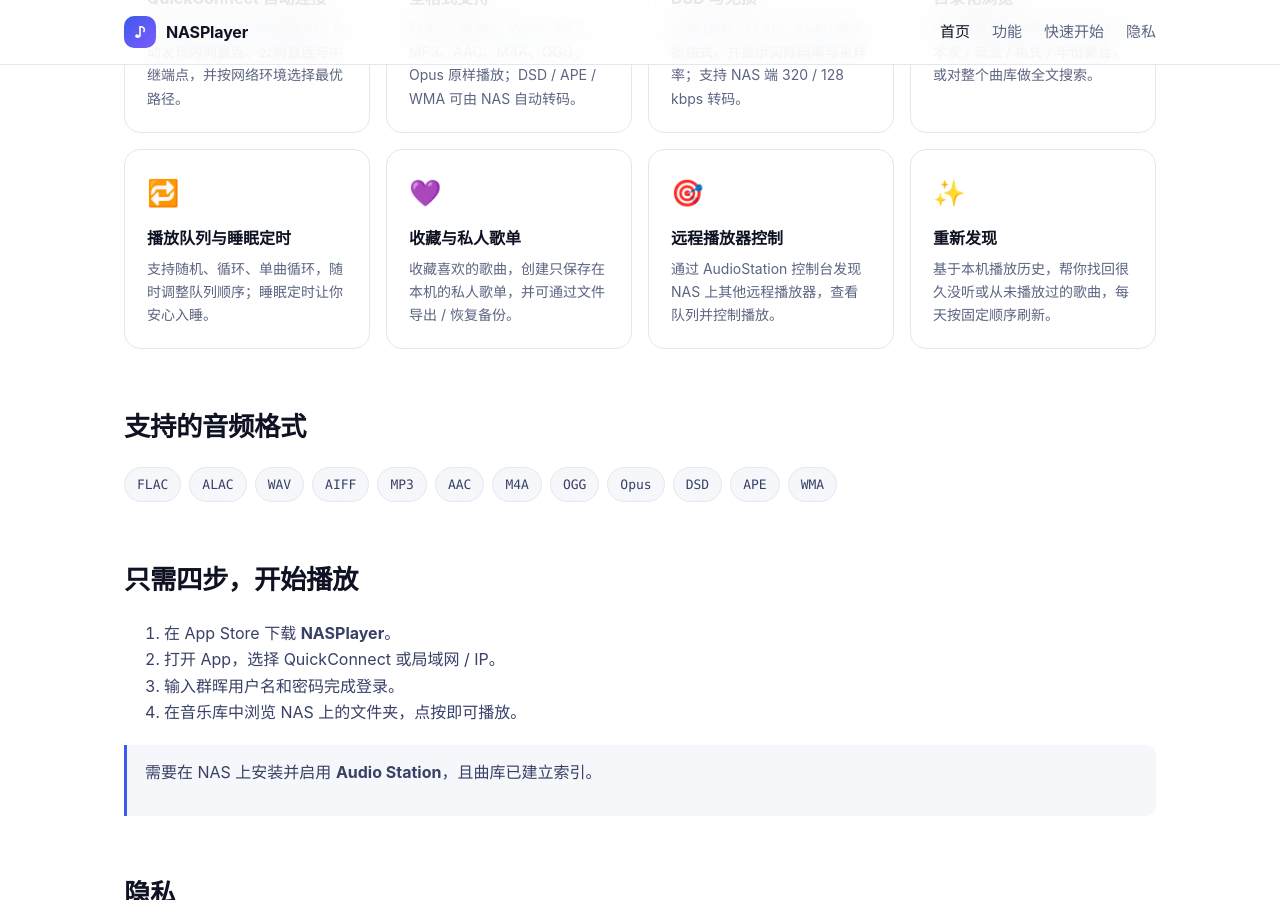
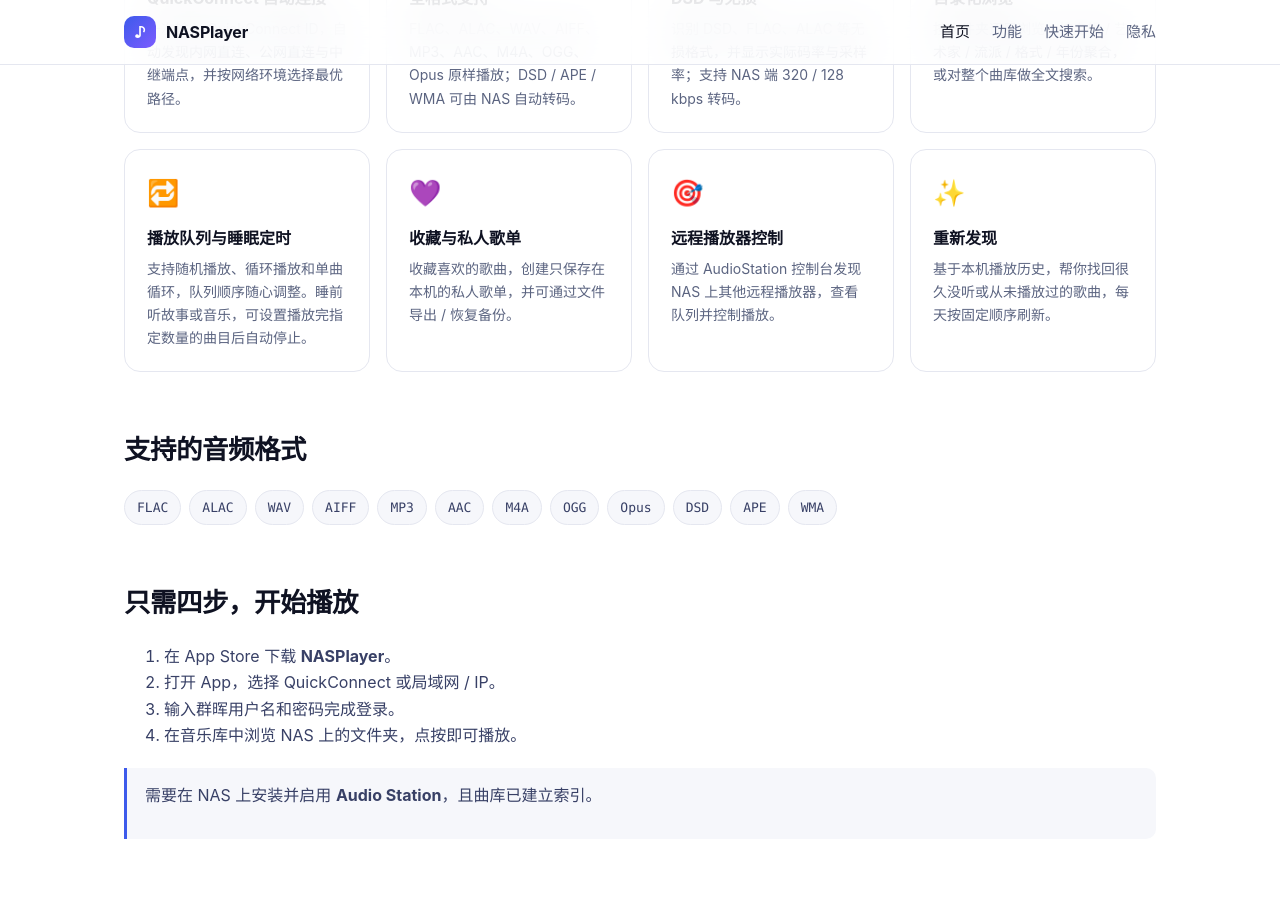
Before and after one commit to guanlisheng/nasplayer, a Jekyll site: the page built from index.md, in a window 1280 px wide and 900 px high, scrolled down 770 px. Built offline with Jekyll 4.4.1, drawn with Linux system fonts in a browser that asks for light colours.

Commit message:
refine stop on a set number of stories

```diff
--- a/index.md
+++ b/index.md
@@ -45,7 +45,7 @@ description: NASPlayer —— 为群晖 NAS 打造的原生 iOS 音乐播放器
   <div class="card">
     <div class="card-icon">🔁</div>
     <h3>播放队列与睡眠定时</h3>
-    <p>支持随机、循环、单曲循环，随时调整队列顺序；睡眠定时让你安心入睡。</p>
+    <p>支持随机播放、循环播放和单曲循环，队列顺序随心调整。睡前听故事或音乐，可设置播放完指定数量的曲目后自动停止。</p>
   </div>
   <div class="card">
     <div class="card-icon">💜</div>
```
